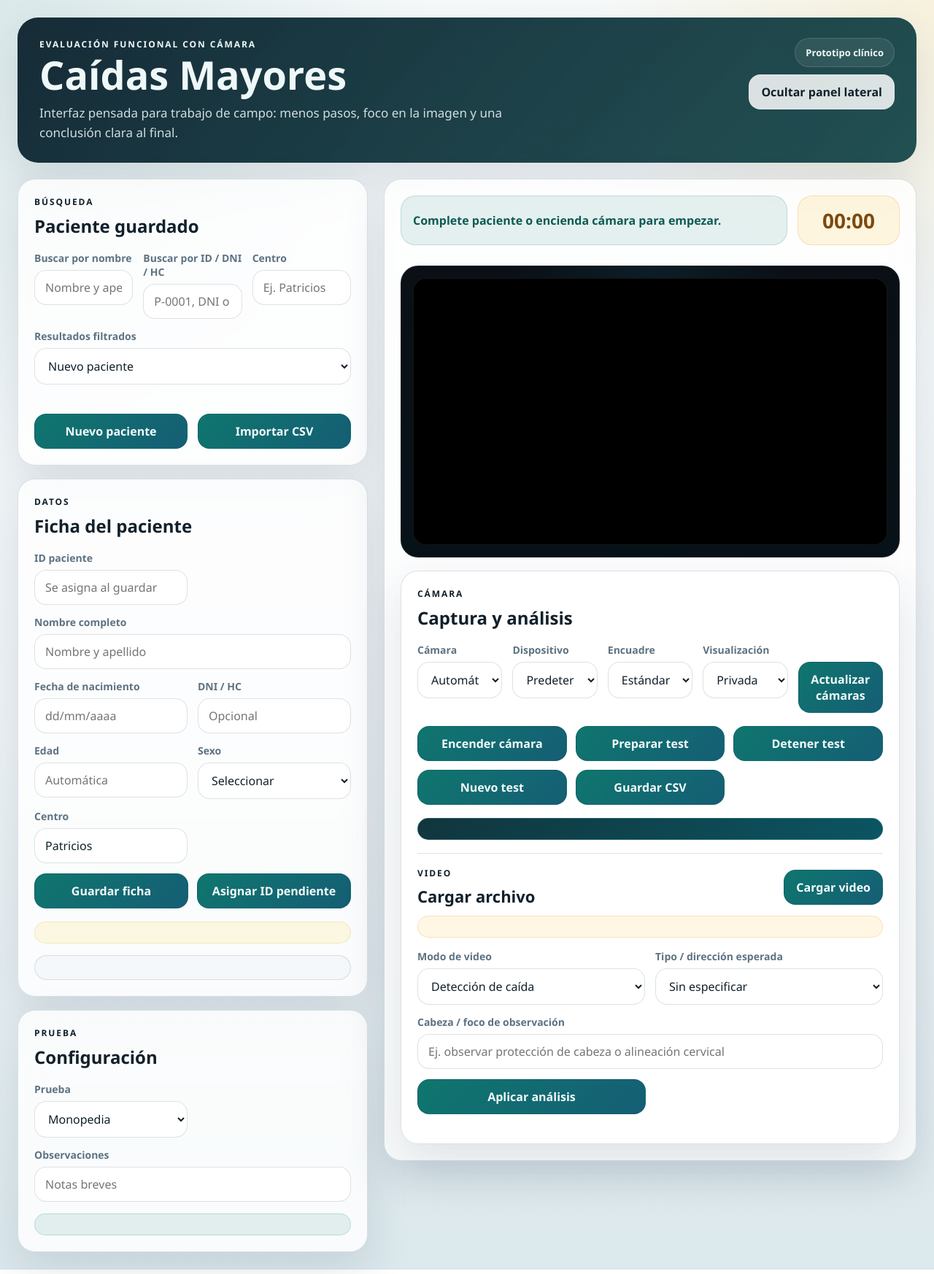
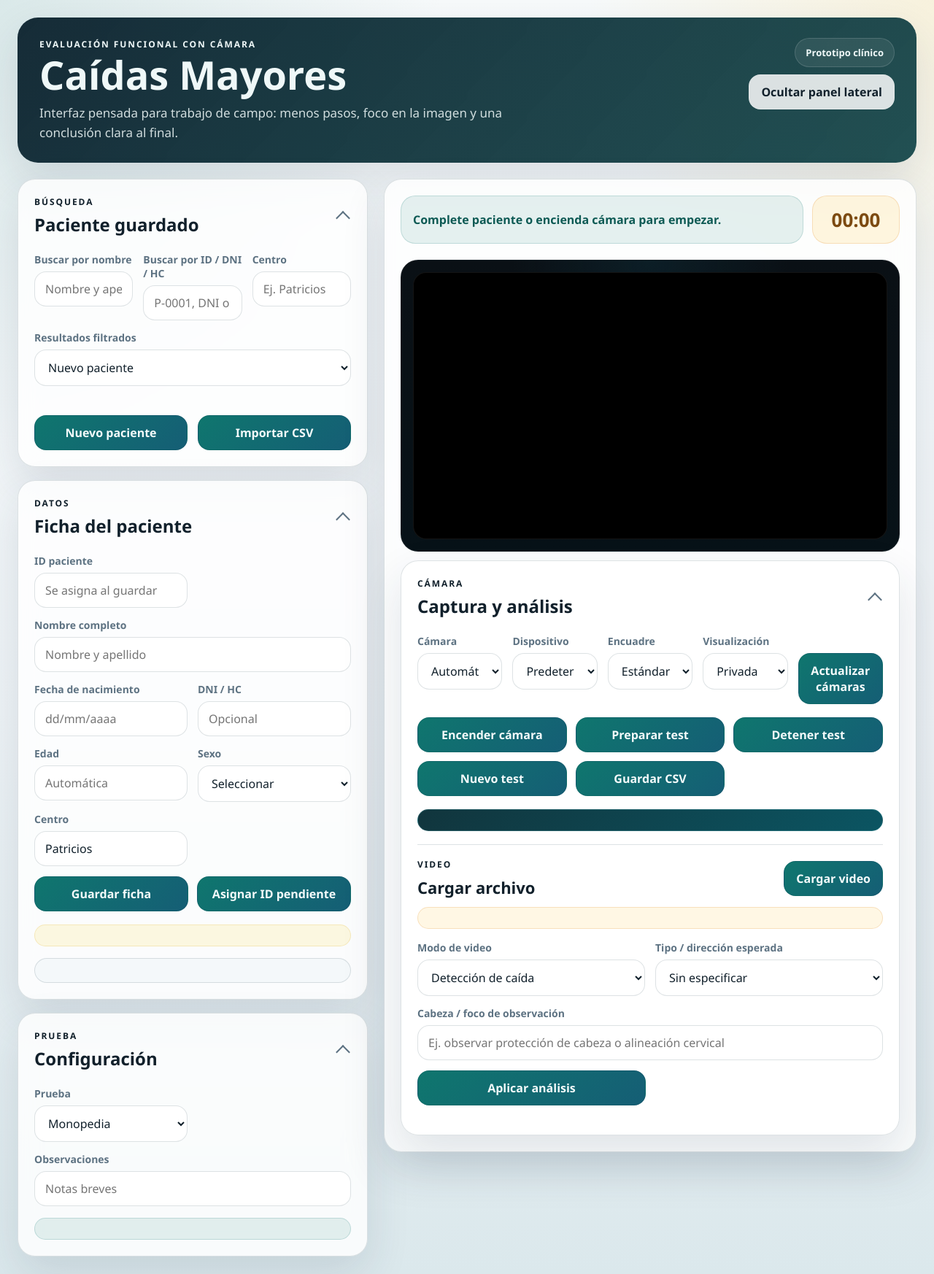
Before and after one commit to jcgallo01-ux/caidas-mayores-prototipo, a plain HTML site: page index.html in a window 1280 px wide. Shown: the whole page at 73% size. Drawn offline with Linux system fonts and the light colour scheme; a script that the page names is missing.

Commit message:
Compacta UX movil y paneles

```diff
--- a/css/styles.css
+++ b/css/styles.css
@@ -135,6 +135,54 @@ body.sidebar-collapsed .sidebar {
 
 .section-panel {
   padding: 22px;
+}
+
+.compact-section {
+  padding: 0;
+  overflow: hidden;
+}
+
+.compact-summary {
+  display: flex;
+  align-items: center;
+  justify-content: space-between;
+  gap: 16px;
+  padding: 22px;
+  cursor: pointer;
+  list-style: none;
+}
+
+.compact-summary::-webkit-details-marker {
+  display: none;
+}
+
+.compact-summary .section-kicker {
+  margin-bottom: 6px;
+}
+
+.compact-summary h2 {
+  margin: 0;
+  font-size: 24px;
+}
+
+.compact-chevron {
+  width: 14px;
+  height: 14px;
+  flex-shrink: 0;
+  border-right: 2px solid var(--muted);
+  border-bottom: 2px solid var(--muted);
+  transform: rotate(45deg);
+  transition: transform 0.2s ease;
+  margin-right: 4px;
+}
+
+.compact-section[open] .compact-chevron {
+  transform: rotate(225deg);
+  margin-top: 6px;
+}
+
+.compact-body {
+  padding: 0 22px 22px;
 }
 
 .section-head {
@@ -433,7 +481,7 @@ table td {
 }
 
 .controls-panel {
-  margin-top: 18px;
+  margin-top: 12px;
 }
 
 .camera-settings {
@@ -446,20 +494,23 @@ table td {
 
 .patient-actions {
   margin-top: 4px;
+  grid-template-columns: repeat(2, minmax(0, 1fr));
 }
 
 .status-row {
   display: grid;
-  grid-template-columns: minmax(0, 1fr) 140px;
-  gap: 14px;
+  grid-template-columns: minmax(0, 1fr) 120px;
+  gap: 12px;
   align-items: stretch;
-  margin-bottom: 18px;
+  margin-bottom: 12px;
 }
 
 .status-actions {
   display: flex;
   justify-content: flex-end;
-  margin: -6px 0 14px 0;
+  gap: 10px;
+  flex-wrap: wrap;
+  margin: 0 0 10px 0;
 }
 
 .review-button[hidden] {
@@ -477,7 +528,7 @@ table td {
   display: flex;
   align-items: center;
   justify-content: center;
-  min-height: 68px;
+  min-height: 60px;
   padding: 14px 16px;
   border-radius: 20px;
   font-weight: 700;
@@ -491,7 +542,7 @@ table td {
 }
 
 .timer-card {
-  font-size: 28px;
+  font-size: 26px;
   color: #7c4a11;
   background: rgba(251, 191, 36, 0.14);
   border: 1px solid rgba(217, 119, 6, 0.18);
@@ -694,14 +745,19 @@ table {
   }
 
   .hero {
-    padding: 22px 18px;
+    padding: 18px 16px;
     border-radius: 22px;
     flex-direction: column;
+    margin-bottom: 14px;
   }
 
   .hero-actions {
     width: 100%;
     align-items: stretch;
+  }
+
+  .hero-copy {
+    display: none;
   }
 
   .section-panel,
@@ -713,14 +769,65 @@ table {
   .fila,
   .fila-busqueda,
   .camera-settings,
-  .camera-actions,
-  .acciones,
-  .status-row {
+  .acciones {
     grid-template-columns: 1fr;
   }
 
   .campo-amplio {
     grid-column: auto;
+  }
+
+  .compact-summary {
+    padding: 16px;
+  }
+
+  .compact-summary h2 {
+    font-size: 20px;
+  }
+
+  .compact-body {
+    padding: 0 16px 16px;
+  }
+
+  .status-row {
+    grid-template-columns: minmax(0, 1fr) 92px;
+    gap: 10px;
+    margin-bottom: 10px;
+  }
+
+  .status-card,
+  .timer-card {
+    min-height: 56px;
+    padding: 12px;
+  }
+
+  .status-card {
+    font-size: 14px;
+  }
+
+  .timer-card {
+    font-size: 22px;
+  }
+
+  .camera-actions,
+  .patient-actions {
+    grid-template-columns: repeat(2, minmax(0, 1fr));
+  }
+
+  .camera-actions button,
+  .patient-actions button,
+  .status-actions button {
+    min-height: 44px;
+    padding-inline: 12px;
+    font-size: 14px;
+  }
+
+  .stage {
+    padding: 10px;
+  }
+
+  .status-actions {
+    margin: 8px 0;
   }
 
   .video-upload-header {
--- a/index.html
+++ b/index.html
@@ -24,11 +24,15 @@
 
     <div class="layout">
       <section class="sidebar">
-        <div class="panel section-panel">
-          <div class="section-head">
+        <details class="panel section-panel compact-section" open>
+          <summary class="compact-summary">
+            <div>
               <p class="section-kicker">Búsqueda</p>
               <h2>Paciente guardado</h2>
             </div>
+            <span class="compact-chevron" aria-hidden="true"></span>
+          </summary>
+          <div class="compact-body">
             <div class="fila fila-busqueda">
               <div class="campo">
                 <label for="patientSearchName">Buscar por nombre</label>
@@ -61,12 +65,17 @@
               </div>
             </div>
           </div>
+        </details>
 
-        <div class="panel section-panel">
-          <div class="section-head">
+        <details class="panel section-panel compact-section" open>
+          <summary class="compact-summary">
+            <div>
               <p class="section-kicker">Datos</p>
               <h2>Ficha del paciente</h2>
             </div>
+            <span class="compact-chevron" aria-hidden="true"></span>
+          </summary>
+          <div class="compact-body">
             <div class="fila">
               <div class="campo">
                 <label for="patientCode">ID paciente</label>
@@ -109,12 +118,17 @@
             <div id="patientHelp" class="patient-help"></div>
             <div id="historyPanel" class="history-panel"></div>
           </div>
+        </details>
 
-        <div class="panel section-panel">
-          <div class="section-head">
+        <details class="panel section-panel compact-section" open>
+          <summary class="compact-summary">
+            <div>
               <p class="section-kicker">Prueba</p>
               <h2>Configuración</h2>
             </div>
+            <span class="compact-chevron" aria-hidden="true"></span>
+          </summary>
+          <div class="compact-body">
             <div class="fila">
               <div class="campo">
                 <label for="prueba">Prueba</label>
@@ -132,6 +146,7 @@
             </div>
             <div id="testPhaseHelp" class="test-phase-help"></div>
           </div>
+        </details>
 
       </section>
 
@@ -154,11 +169,15 @@
             <video id="video" autoplay playsinline muted></video>
           </div>
 
-          <div class="panel section-panel controls-panel">
-            <div class="section-head">
+          <details class="panel section-panel controls-panel compact-section" open>
+            <summary class="compact-summary">
+              <div>
                 <p class="section-kicker">Cámara</p>
                 <h2>Captura y análisis</h2>
               </div>
+              <span class="compact-chevron" aria-hidden="true"></span>
+            </summary>
+            <div class="compact-body">
               <div class="fila camera-settings">
                 <div class="campo">
                   <label for="cameraMode">Cámara</label>
@@ -242,6 +261,7 @@
                 </div>
               </div>
             </div>
+          </details>
 
           <div id="resumen" class="summary-panel">Sin datos todavía.</div>
         </div>
```
Lines whose indentation alone changed are shown as unchanged.
